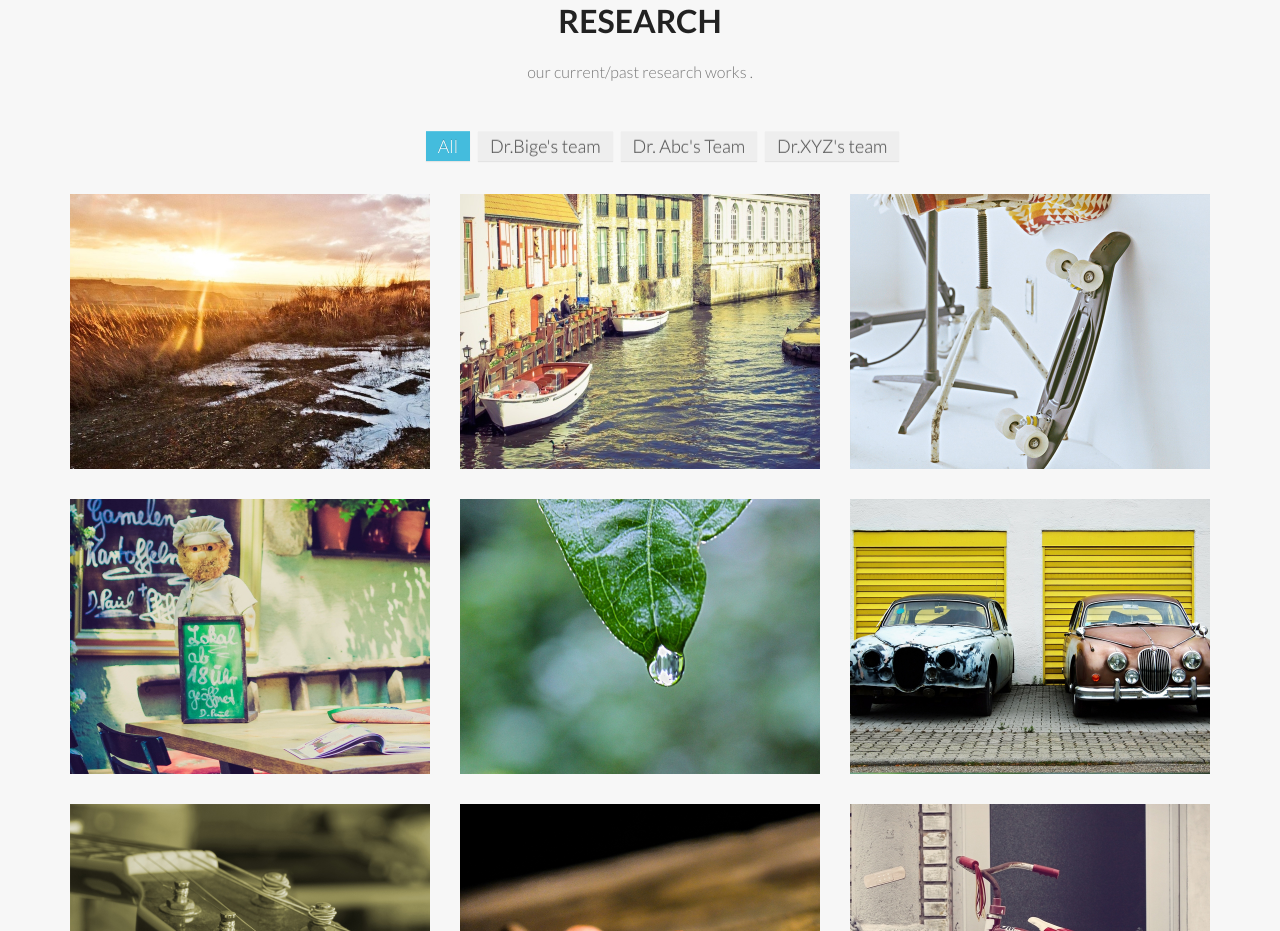
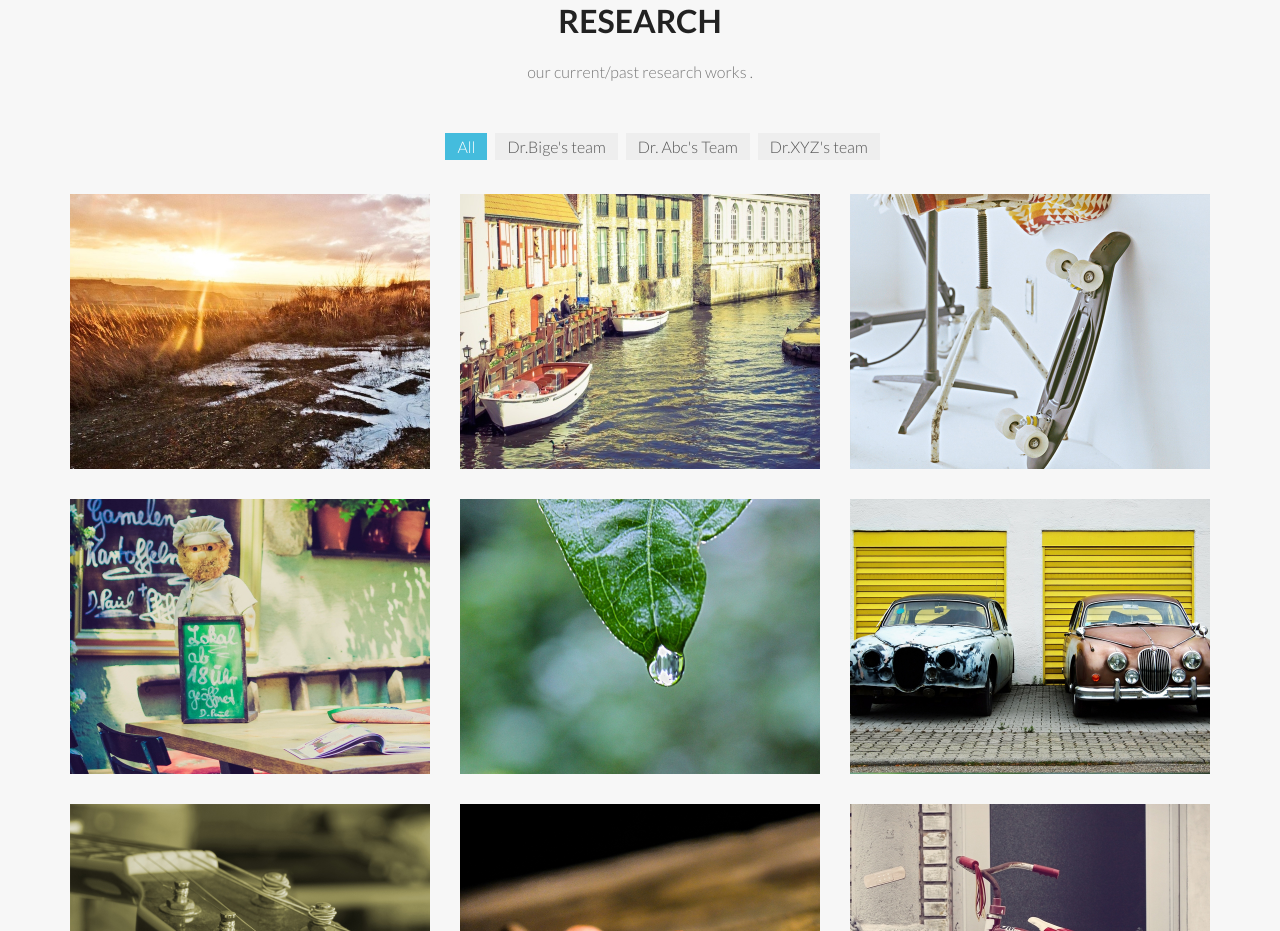
Before and after one commit to padmapria/padmapria.github.io, a plain HTML site: page index.html in a window 1280 px wide. Shown: the part 1634-2565 px from the top of the page. Drawn offline with Linux system fonts and the light colour scheme; some packages are replaced by stand-ins of ours.

Commit message:
removed overlap

```diff
--- a/index.html
+++ b/index.html
@@ -34,7 +34,7 @@
 					<ul class="nav navbar-nav" data-0="margin-top:20px;" data-300="margin-top:5px;">
 						<li class="active"><a href="index.html" style="font-size:17px;" >Home</a></li>
 						<li><a href="#section-works" style="font-size:17px;" >Research</a></li>
-						<li><a href="#section-about" style="font-size:17px;" >People</a></li>
+						<li><a href="#section-about" style="font-size:17px;">People</a></li>
 						<li><a href="#section-publications" style="font-size:17px;">Publications</a></li>
 						<li><a href="#section-contact" style="font-size:17px;" >Contact</a></li>
 					</ul>
@@ -145,10 +145,10 @@
                         <div class="row">
                           <nav id="filter" class="col-md-12 text-center">
                             <ul>
-                              <li><a href="#" class="current btn-theme btn-primary btn-lg" data-filter="*">All</a></li>
-                              <li><a href="#"  class="btn-theme btn-primary btn-lg" data-filter=".team1" >Dr.Bige's team</a></li>
-                              <li><a href="#"  class="btn-theme btn-primary btn-lg" data-filter=".team2">Dr. Abc's Team</a></li>
-                              <li ><a href="#" class="btn-theme btn-primary btn-lg" data-filter=".team3">Dr.XYZ's team</a></li>
+                              <li><a href="#" class="current btn-theme btn-small" data-filter="*">All</a></li>
+                              <li><a href="#"  class="btn-theme btn-small" data-filter=".team1" >Dr.Bige's team</a></li>
+                              <li><a href="#"  class="btn-theme  btn-small" data-filter=".team2">Dr. Abc's Team</a></li>
+                              <li ><a href="#" class="btn-theme btn-small" data-filter=".team3">Dr.XYZ's team</a></li>
                             </ul>
                           </nav>
                           <div class="col-md-12">
```
